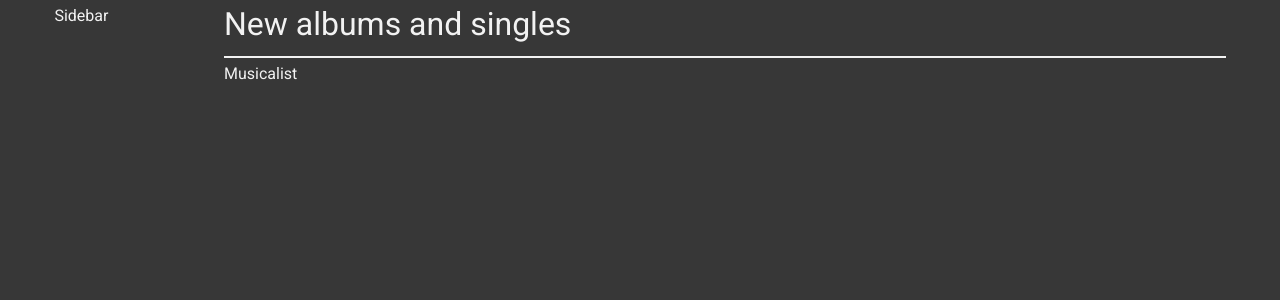
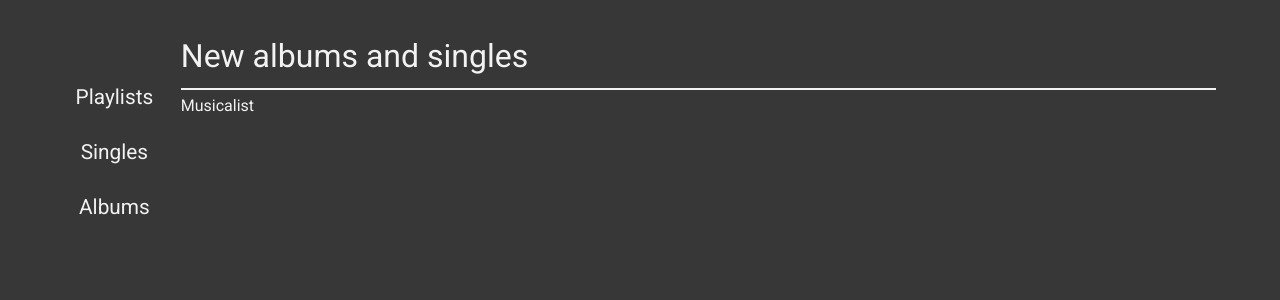
Before and after one commit to mim24sd/music-app, a React (Vite) app: page / in a window 1280 px wide. Shown: the top 300 px of the page. Built offline with nearby package versions, Linux system fonts and the light colour scheme.

Commit message:
add sidebar and fix grid for better ui

```diff
--- a/index.css
+++ b/index.css
@@ -1,15 +1,22 @@
 @import "./assests/css/reset.css";
 @import "./assests/css/variables.css";
 
+body {
+  background-color: var(--backgroundPrimaryColor);
+  min-height: 100vh;
+  display: flex;
+  justify-content: space-around;
+}
+
 .root {
-  width: 100%;
-  min-height: 100vh;
-  background-color: var(--backgroundPrimaryColor);
+  width: 90%;
+  padding: var(--space-xxl) 0;
 }
 
 h1,
 a,
 p,
+li,
 input {
   font-family: var(--primaryFont);
   color: var(--primaryFontColor);
--- a/src/components/Sidebar/index.jsx
+++ b/src/components/Sidebar/index.jsx
@@ -1,7 +1,19 @@
 import "./styles.css";
 
 const Sidebar = () => {
-  return <p className="sidebar">Sidebar</p>;
+  return (
+    <ul className="sidebar">
+      <li>
+        <a>Playlists</a>
+      </li>
+      <li>
+        <a>Singles</a>
+      </li>
+      <li>
+        <a>Albums</a>
+      </li>
+    </ul>
+  );
 };
 
 export default Sidebar;
--- a/src/components/Sidebar/styles.css
+++ b/src/components/Sidebar/styles.css
@@ -1,3 +1,11 @@
+@import "../../../assests/css/variables.css";
+
 .sidebar {
   grid-area: sidebar;
+  display: grid;
+  place-items: center;
+  gap: 1em;
+  padding: var(--space-xxl) 0;
+  color: var(--primaryFontColor);
+  font-size: var(--size-lg);
 }
--- a/src/pages/Home/styles.css
+++ b/src/pages/Home/styles.css
@@ -2,22 +2,13 @@
 
 .main {
   display: grid;
-  grid-template-columns: repeat(3, 1fr);
+  grid-template-columns: repeat(10, 1fr);
+  grid-auto-rows: 1fr;
   grid-template-areas:
-    "sidebar header header"
-    "sidebar list list";
+    "sidebar header header header header header header header header header"
+    "sidebar list list list list list list list list list"
+    "sidebar list list list list list list list list list"
+    "sidebar list list list list list list list list list";
   column-gap: var(--space-md);
   row-gap: var(--space-sm);
-  place-content: center;
-  padding: var(--space-sm);
 }
-
-@media only screen and (min-device-width: 600px) {
-  .main {
-    grid-template-columns: repeat(7, 12%);
-    grid-template-areas:
-      "sidebar header header header header header header"
-      "sidebar list list list list list list";
-    padding: var(--space-sm) 0;
-  }
-}
```
